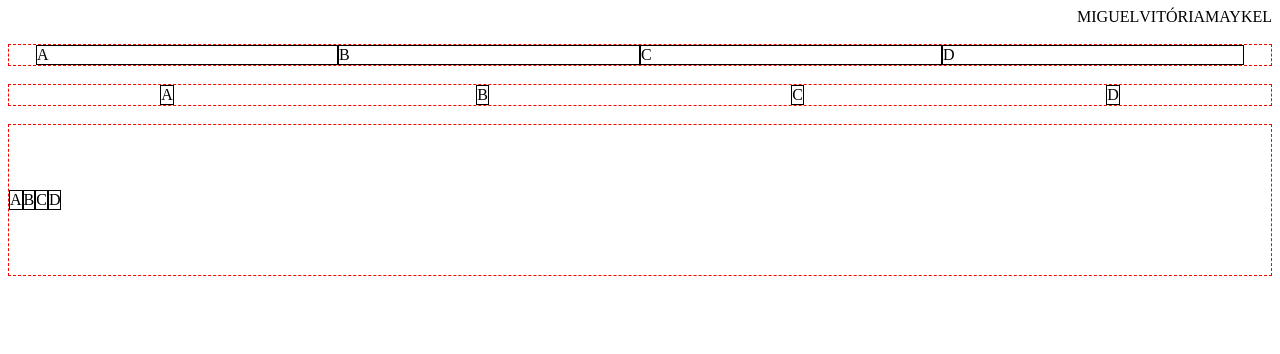
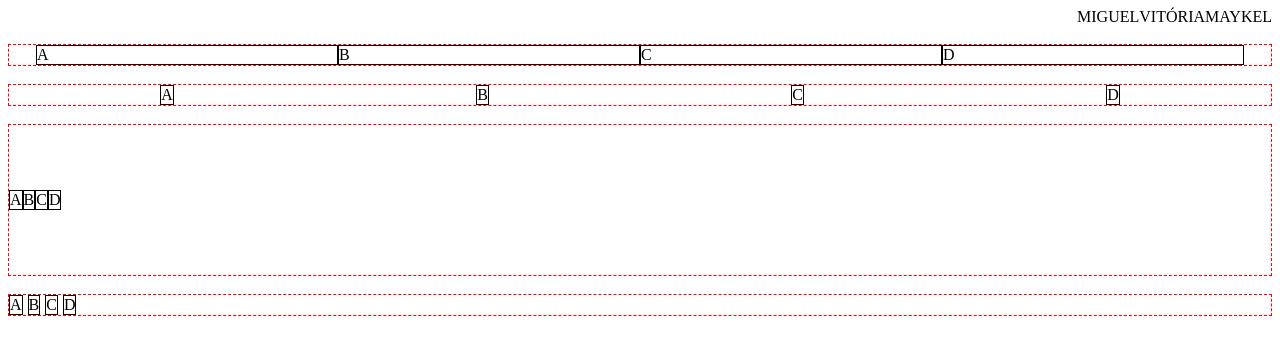
Before and after one commit to maykelsantos/learning-front-end, a plain HTML site: page 03. CSS Alinhando os Planetas/propriedades do flex container.html in a window 1280 px wide. Drawn offline with Linux system fonts and the light colour scheme.

Commit message:
Atualização

```diff
--- a/03. CSS Alinhando os Planetas/propriedades do flex container.html
+++ b/03. CSS Alinhando os Planetas/propriedades do flex container.html
@@ -34,5 +34,12 @@
         <div>C</div>
         <div>D</div>
     </div>
+    <br>
+    <div class="box3">
+        <div>A</div>
+        <div>B</div>
+        <div>C</div>
+        <div>D</div>
+    </div>
 </body>
 </html>
--- a/03. CSS Alinhando os Planetas/styles.css
+++ b/03. CSS Alinhando os Planetas/styles.css
@@ -38,3 +38,13 @@
 .box2 > div {
     border: 1px solid;
 }
+
+.box3 {
+    border: 1px dashed red;
+    display: flex;
+    gap: 5px; /* cria um espaço entre os conteúdos */
+}
+
+.box3 > div {
+    border: 1px solid;
+}
```
